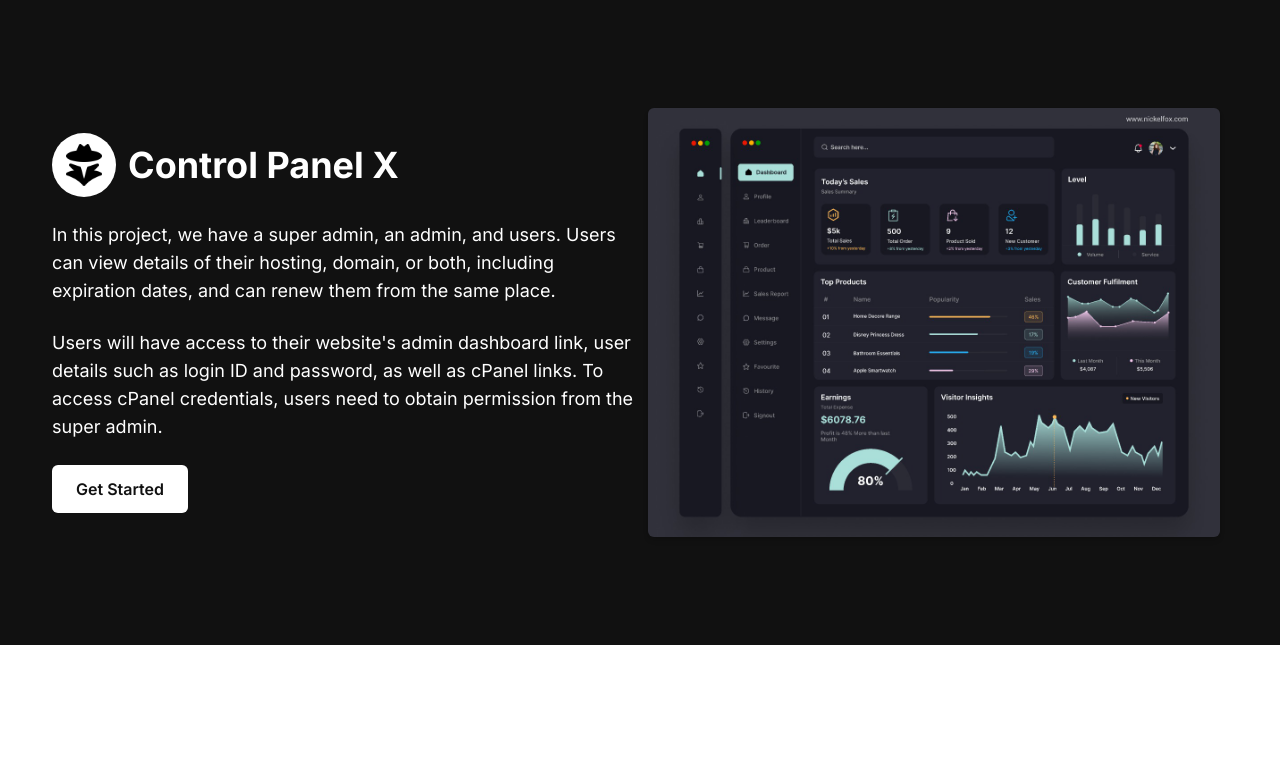
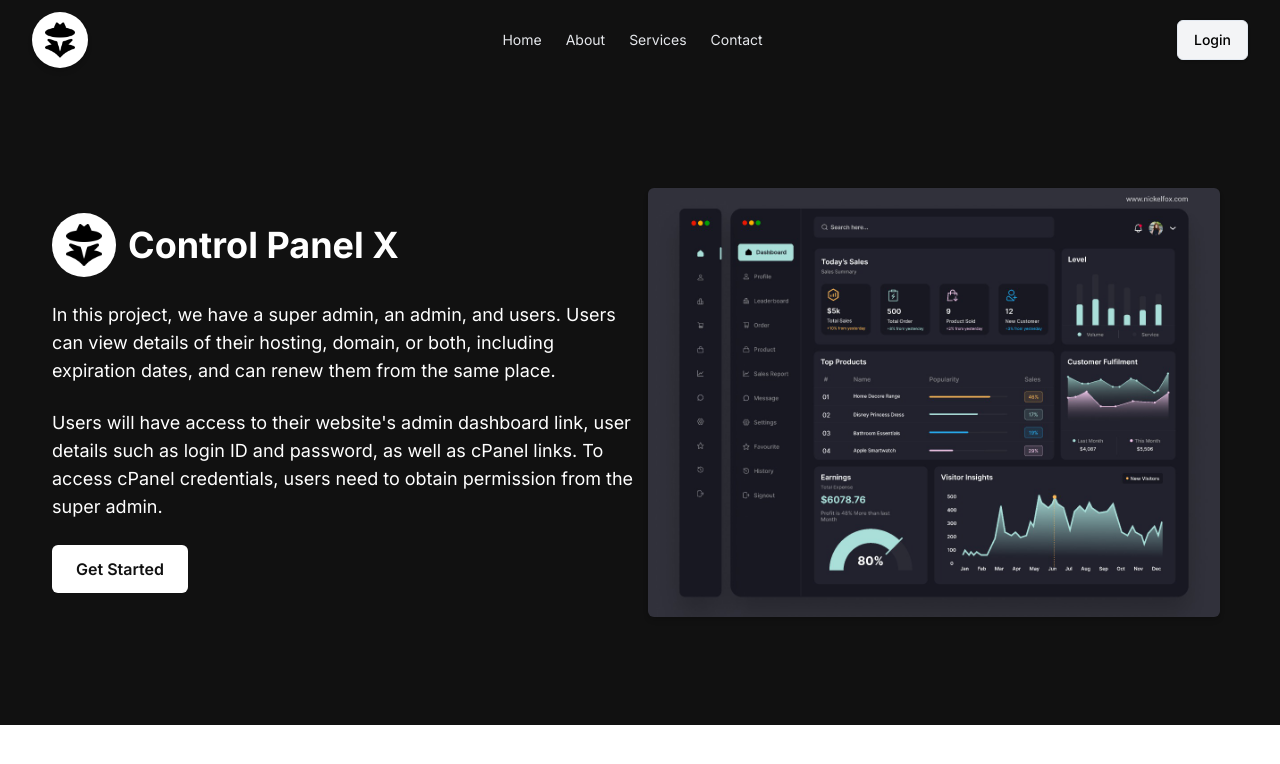
Before and after one commit to riteshk-007/ControlPanelX, a Next.js app: page / in a window 1280 px wide. Shown: the top 764 px of the page. Built offline with nearby package versions, Linux system fonts and the light colour scheme.

Commit message:
Add Navbar component to RootLayout in layout.js Update dependencies in package.json

```diff
--- /dev/null
+++ b/app/components/Navbar.jsx
@@ -0,0 +1,160 @@
+"use client";
+import { AlignJustify, X } from "lucide-react";
+import Image from "next/image";
+import Link from "next/link";
+import { useEffect, useState } from "react";
+import { Button } from "@/components/ui/button";
+
+const Navbar = () => {
+  const [show, setShow] = useState(false);
+
+  const handleMenuClick = () => {
+    setShow(!show);
+  };
+  useEffect(() => {
+    const handleResize = () => {
+      if (window.innerWidth > 768) {
+        setShow(false);
+      }
+    };
+    window.addEventListener("resize", handleResize);
+    return () => {
+      window.removeEventListener("resize", handleResize);
+    };
+  }, []);
+
+  return (
+    <header className="w-full">
+      <div className="mx-auto  py-2 px-4 sm:px-6 lg:px-8">
+        <div className="flex h-16 items-center justify-between">
+          <div className="flex items-center md:gap-12">
+            <Link
+              href="/"
+              onClick={() => setShow(false)}
+              className="bg-white p-2 rounded-full shadow-md "
+            >
+              <Image src={"/icon.png"} width={40} height={40} alt={"logo"} />
+            </Link>
+          </div>
+
+          <div
+            className={`md:block ${
+              show
+                ? "block md:hidden absolute top-2 left-1 w-[98%]  bg-gray-800 p-4 rounded-2xl shadow-xl z-10"
+                : "hidden"
+            }`}
+          >
+            <nav aria-label="Global">
+              <ul className="flex w-full md:w-auto flex-col md:flex-row justify-start  md:justify-evenly items-start md:items-center gap-6 text-sm">
+                <Link
+                  href="/"
+                  className="bg-white p-2 rounded-full shadow-md md:hidden block"
+                  onClick={() => setShow(false)}
+                >
+                  <Image
+                    src={"/icon.png"}
+                    width={40}
+                    height={40}
+                    alt={"logo"}
+                  />
+                </Link>
+                <li>
+                  <Link
+                    className="text-gray-200 transition-all  hover:text-gray-200/75"
+                    onClick={() => setShow(false)}
+                    href="/"
+                  >
+                    Home
+                  </Link>
+                </li>
+
+                <li>
+                  <Link
+                    className="text-gray-200 transition-all  hover:text-gray-200/75"
+                    onClick={() => setShow(false)}
+                    href="/"
+                  >
+                    About
+                  </Link>
+                </li>
+
+                <li>
+                  <Link
+                    className="text-gray-200 transition-all  hover:text-gray-200/75"
+                    onClick={() => setShow(false)}
+                    href="/"
+                  >
+                    {" "}
+                    Services{" "}
+                  </Link>
+                </li>
+
+                <li>
+                  <Link
+                    className="text-gray-200 transition-all  hover:text-gray-200/75"
+                    onClick={() => setShow(false)}
+                    href="/"
+                  >
+                    Contact
+                  </Link>
+                </li>
+
+                <Link
+                  className="rounded-md md:hidden block w-full text-center text-sm font-medium"
+                  href="/"
+                  onClick={() => setShow(false)}
+                >
+                  <Button
+                    variant="outline"
+                    className="text-black bg-gray-100 shadow w-full"
+                  >
+                    Login
+                  </Button>
+                </Link>
+
+                <button
+                  onClick={handleMenuClick}
+                  className=" md:hidden block text-white mx-2  rounded-md font-semibold text-sm cursor-pointer shadow-md  absolute right-2 top-4"
+                >
+                  {show ? (
+                    <X size={28} strokeWidth={2.5} />
+                  ) : (
+                    <AlignJustify size={28} strokeWidth={2.5} />
+                  )}
+                </button>
+              </ul>
+            </nav>
+          </div>
+
+          <div className="flex items-center gap-4">
+            <div className="sm:flex sm:gap-4">
+              <Link href="/">
+                <Button
+                  variant="outline"
+                  className="text-black bg-gray-100 shadow"
+                >
+                  Login
+                </Button>
+              </Link>
+            </div>
+
+            <div className="block md:hidden">
+              <button
+                onClick={handleMenuClick}
+                className=" md:hidden block text-white mx-2  rounded-md font-semibold text-sm cursor-pointer shadow-md"
+              >
+                {show ? (
+                  <X size={28} strokeWidth={2.5} />
+                ) : (
+                  <AlignJustify size={28} strokeWidth={2.5} />
+                )}
+              </button>
+            </div>
+          </div>
+        </div>
+      </div>
+    </header>
+  );
+};
+
+export default Navbar;
--- a/app/layout.js
+++ b/app/layout.js
@@ -1,5 +1,6 @@
 import { Inter } from "next/font/google";
 import "./globals.css";
+import Navbar from "./components/Navbar";
 
 const inter = Inter({ subsets: ["latin"] });
 
@@ -15,7 +16,10 @@ export default function RootLayout({ children }) {
   return (
     <html lang="en">
       <body className={inter.className}>
-        <div className="bg-[#111] text-white">{children}</div>
+        <div className="bg-[#111] text-white">
+          <Navbar />
+          {children}
+        </div>
       </body>
     </html>
   );
--- /dev/null
+++ b/components/ui/button.jsx
@@ -0,0 +1,47 @@
+import * as React from "react"
+import { Slot } from "@radix-ui/react-slot"
+import { cva } from "class-variance-authority";
+
+import { cn } from "@/lib/utils"
+
+const buttonVariants = cva(
+  "inline-flex items-center justify-center whitespace-nowrap rounded-md text-sm font-medium ring-offset-background transition-colors focus-visible:outline-none focus-visible:ring-2 focus-visible:ring-ring focus-visible:ring-offset-2 disabled:pointer-events-none disabled:opacity-50",
+  {
+    variants: {
+      variant: {
+        default: "bg-primary text-primary-foreground hover:bg-primary/90",
+        destructive:
+          "bg-destructive text-destructive-foreground hover:bg-destructive/90",
+        outline:
+          "border border-input bg-background hover:bg-accent hover:text-accent-foreground",
+        secondary:
+          "bg-secondary text-secondary-foreground hover:bg-secondary/80",
+        ghost: "hover:bg-accent hover:text-accent-foreground",
+        link: "text-primary underline-offset-4 hover:underline",
+      },
+      size: {
+        default: "h-10 px-4 py-2",
+        sm: "h-9 rounded-md px-3",
+        lg: "h-11 rounded-md px-8",
+        icon: "h-10 w-10",
+      },
+    },
+    defaultVariants: {
+      variant: "default",
+      size: "default",
+    },
+  }
+)
+
+const Button = React.forwardRef(({ className, variant, size, asChild = false, ...props }, ref) => {
+  const Comp = asChild ? Slot : "button"
+  return (
+    (<Comp
+      className={cn(buttonVariants({ variant, size, className }))}
+      ref={ref}
+      {...props} />)
+  );
+})
+Button.displayName = "Button"
+
+export { Button, buttonVariants }
--- a/package.json
+++ b/package.json
@@ -9,6 +9,7 @@
     "lint": "next lint"
   },
   "dependencies": {
+    "@radix-ui/react-slot": "^1.0.2",
     "class-variance-authority": "^0.7.0",
     "clsx": "^2.1.1",
     "lucide-react": "^0.376.0",
```
Also changed, not shown: 1 other file (tests, documents, lock files or other folders).
